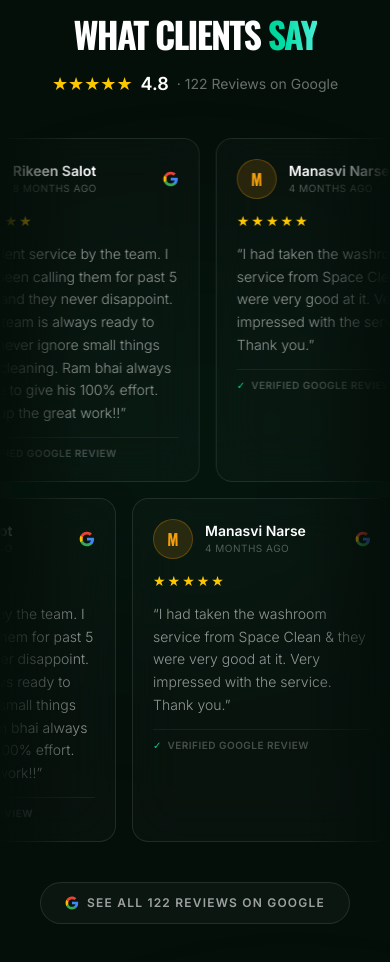
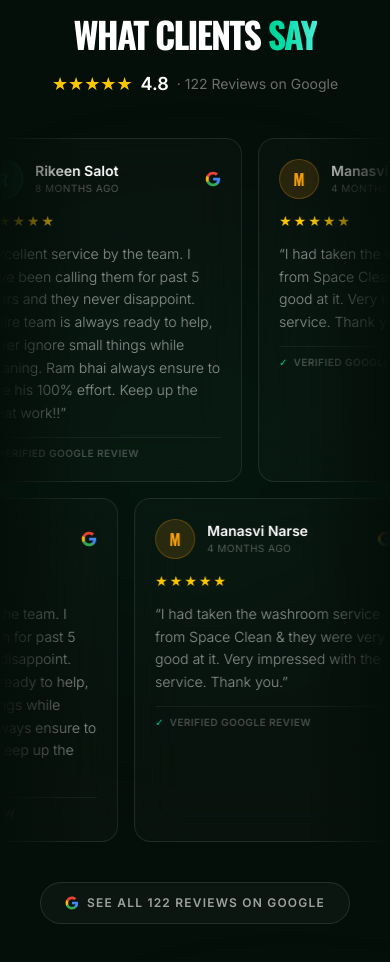
Before and after one commit to itstxnmay/spaceclean, a React (Vite) app: page / in a window 390 px wide. Shown: the part 5741-6703 px from the top of the page. Built offline with nearby package versions, Linux system fonts and the light colour scheme.

Commit message:
feat: optimize clients section for mobile and add to navigation

```diff
--- a/src/App.tsx
+++ b/src/App.tsx
@@ -130,6 +130,7 @@ export default function App() {
           <div className="hidden md:flex items-center gap-10 text-xs font-semibold tracking-widest uppercase text-white/60">
             <a href="#services" className="hover:text-white transition-colors">Services</a>
             <a href="#about" className="hover:text-white transition-colors">About</a>
+            <a href="#clients" className="hover:text-white transition-colors">Clients</a>
             <a href="#contact" className="hover:text-white transition-colors">Contact</a>
           </div>
           <a href="#contact" className="hidden md:inline-block bg-emerald-600 text-white px-8 py-3 rounded-full font-bold text-xs uppercase tracking-widest hover:bg-emerald-500 transition-all duration-300 active:scale-95">
@@ -349,7 +350,7 @@ export default function App() {
       </section>
 
       {/* ── TESTIMONIALS ── */}
-      <section className="relative py-16 sm:py-20 md:py-32 overflow-hidden">
+      <section id="clients" className="relative py-16 sm:py-20 md:py-32 overflow-hidden">
         <div className="absolute top-1/2 left-1/2 -translate-x-1/2 -translate-y-1/2 w-[600px] h-[300px] bg-emerald-500/6 rounded-full blur-[120px] pointer-events-none" />
 
         <div className="max-w-7xl mx-auto px-4 sm:px-6 relative z-10 mb-10 md:mb-16">
--- a/src/components.tsx
+++ b/src/components.tsx
@@ -60,6 +60,7 @@ export function MobileMenu({ isOpen, onClose }: { isOpen: boolean; onClose: () =
   const links = [
     { label: 'Services', href: '#services' },
     { label: 'About', href: '#about' },
+    { label: 'Clients', href: '#clients' },
     { label: 'Contact', href: '#contact' },
   ];
   return (
--- a/src/index.css
+++ b/src/index.css
@@ -316,12 +316,12 @@ section:not(.marquee-section), nav, header, footer, main {
 
 @media (max-width: 640px) {
   .testimonial-card {
-    width: 260px;
+    width: 280px;
   }
   .testimonial-track {
-    animation-duration: 22s;
+    animation-duration: 35s;
   }
   .testimonial-track-reverse {
-    animation-duration: 26s;
+    animation-duration: 40s;
   }
 }
```
